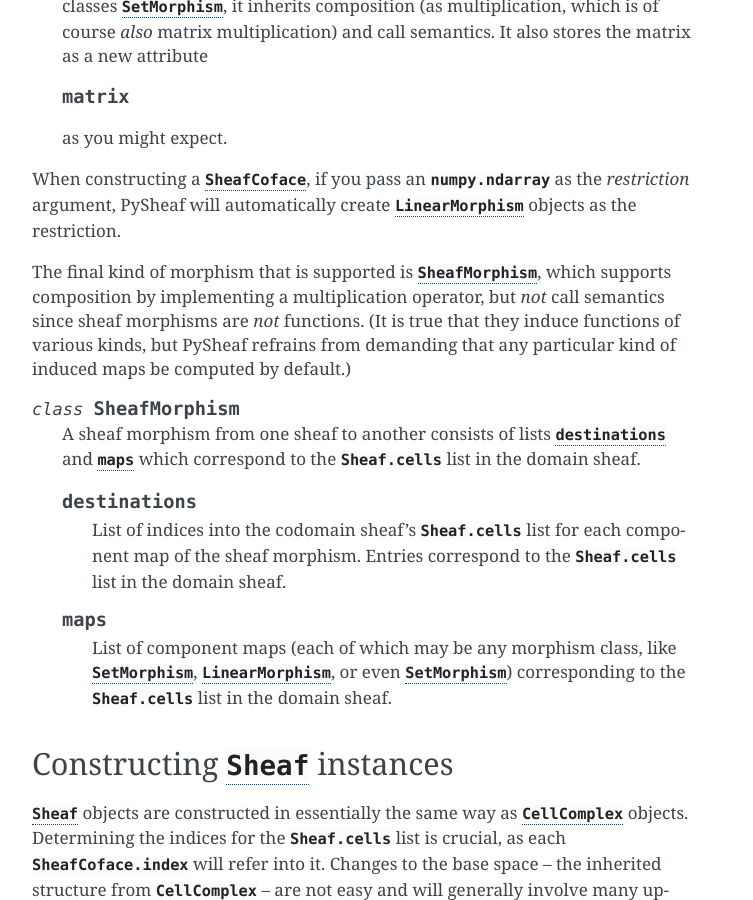
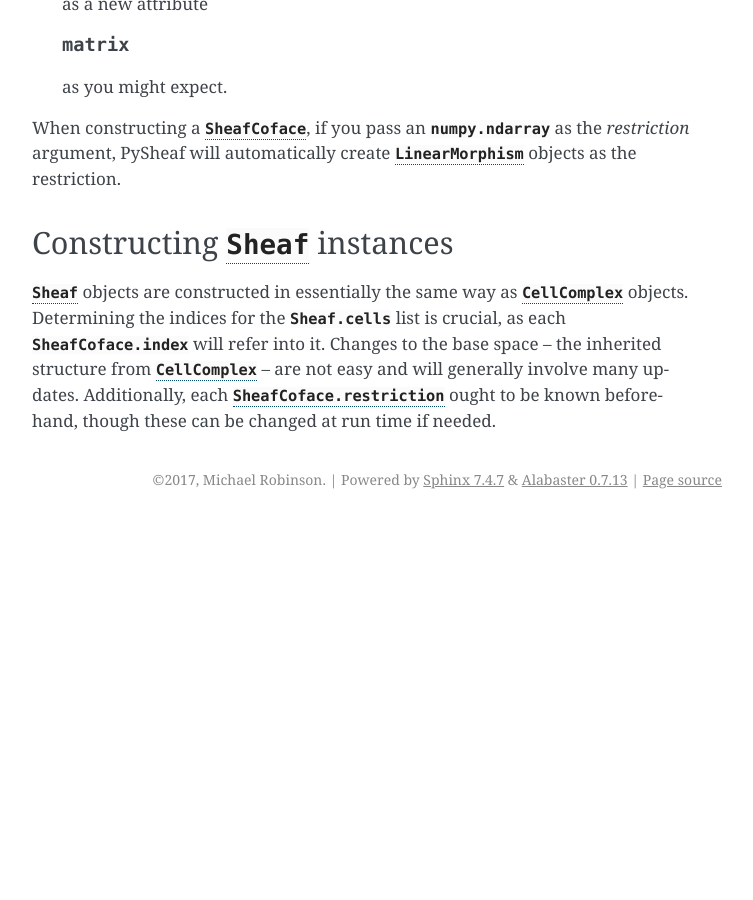
Before and after one commit to kb1dds/pysheaf, a Sphinx documentation site: the page built from docs/sheaves.rst, in a window 1280 px wide and 900 px high, scrolled down 2834 px. Shown: the whole window, without its empty margins (388-1141 px from the left). Built offline with Sphinx 7.4.7, drawn with Linux system fonts in a browser that asks for light colours; formulas are drawn with MathJax 3; after the commit the page ends 3353 px from its top, so only the background shows below that; some of the changed text lies outside the part shown.

```diff
--- a/docs/sheaves.rst
+++ b/docs/sheaves.rst
@@ -43,22 +43,20 @@ The :py:class:`Sheaf` class derives from :py:class:`CellComplex` to describe its
 
    .. py:attribute:: restriction
 
-      A restriction in a sheaf generally needs to be a morphism in some category.   It must be an object that supports *composition*, namely a class that implements a multiplication operator.  In most examples, this is one of :py:class:`SetMorphism` (for functions between sets), :py:class:`LinearMorphism` (for linear maps), or a :py:class:`SheafMorphism` (for a :py:class:`Sheaf` of sheaves).  Note that if you construct a :py:class:`SheafCoface` by passing a :py:class:`numpy.ndarray`, PySheaf will construct a :py:class:`LinearMorphism` restriction automatically.
+      A restriction in a sheaf generally needs to be a morphism in some category.   It must be an object that supports *composition*, namely a class that implements a multiplication operator.  In most examples, this is one of :py:class:`SetMorphism` (for functions between sets), or :py:class:`LinearMorphism` (for linear maps).  Note that if you construct a :py:class:`SheafCoface` by passing a :py:class:`numpy.ndarray`, PySheaf will construct a :py:class:`LinearMorphism` restriction automatically.
 
-Morphisms: :py:class:`SetMorphism`, :py:class:`LinearMorphism`, and :py:class:`SheafMorphism`
----------------------------------------------------------------------------------------------
+Morphisms: :py:class:`SetMorphism` and :py:class:`LinearMorphism`
+-----------------------------------------------------------------
 
 Since cellular sheaves are special functors from the face category of a cell complex to some other *data category*, PySheaf supports three kinds of *data categories*:
 
-1. Sets,
-2. Finite dimensional vector spaces (via :py:mod:`numpy`), and
-3. Sheaves (of some of other type).
+1. Sets, and
+2. Finite dimensional vector spaces (via :py:mod:`numpy`).
 
 The restrictions in a given :py:class:`SheafCoface` instance are therefore of a corresponding morphism class:
 
 1. :py:class:`SetMorphism`,
 2. :py:class:`LinearMorphism`, and
-3. :py:class:`SheafMorphism`.
 
 The simplest of these is :py:class:`SetMorphism`.
 
@@ -100,20 +98,6 @@ A :py:class:`Sheaf` with only :py:class:`SetMorphism` restrictions does not allo
 
 When constructing a :py:class:`SheafCoface`, if you pass an :py:class:`numpy.ndarray` as the `restriction` argument, PySheaf will automatically create :py:class:`LinearMorphism` objects as the restriction.
 
-The final kind of morphism that is supported is :py:class:`SheafMorphism`, which supports composition by implementing a multiplication operator, but *not* call semantics since sheaf morphisms are *not* functions.  (It is true that they induce functions of various kinds, but PySheaf refrains from demanding that any particular kind of induced maps be computed by default.)
-
-.. py:class:: SheafMorphism
-
-   A sheaf morphism from one sheaf to another consists of lists :py:attr:`destinations` and :py:attr:`maps` which correspond to the :py:attr:`Sheaf.cells` list in the domain sheaf.
-
-   .. py:attribute:: destinations
-
-      List of indices into the codomain sheaf's :py:attr:`Sheaf.cells` list for each component map of the sheaf morphism.  Entries correspond to the :py:attr:`Sheaf.cells` list in the domain sheaf.
-
-   .. py:attribute:: maps
-
-      List of component maps (each of which may be any morphism class, like :py:class:`SetMorphism`, :py:class:`LinearMorphism`, or even :py:class:`SetMorphism`) corresponding to the :py:attr:`Sheaf.cells` list in the domain sheaf.
-
 Constructing :py:class:`Sheaf` instances
 ----------------------------------------
 
```
Also changed, not shown: other parts of docs/sheaves.rst (+2 -2 lines), docs/cellcomplexes.rst (+2 -27 lines), docs/index.rst (+7 -1 lines), docs/install.rst (added, +102 -0 lines), docs/intro.rst (+3 -11 lines), docs/sections.rst (deleted, +0 -46 lines).
